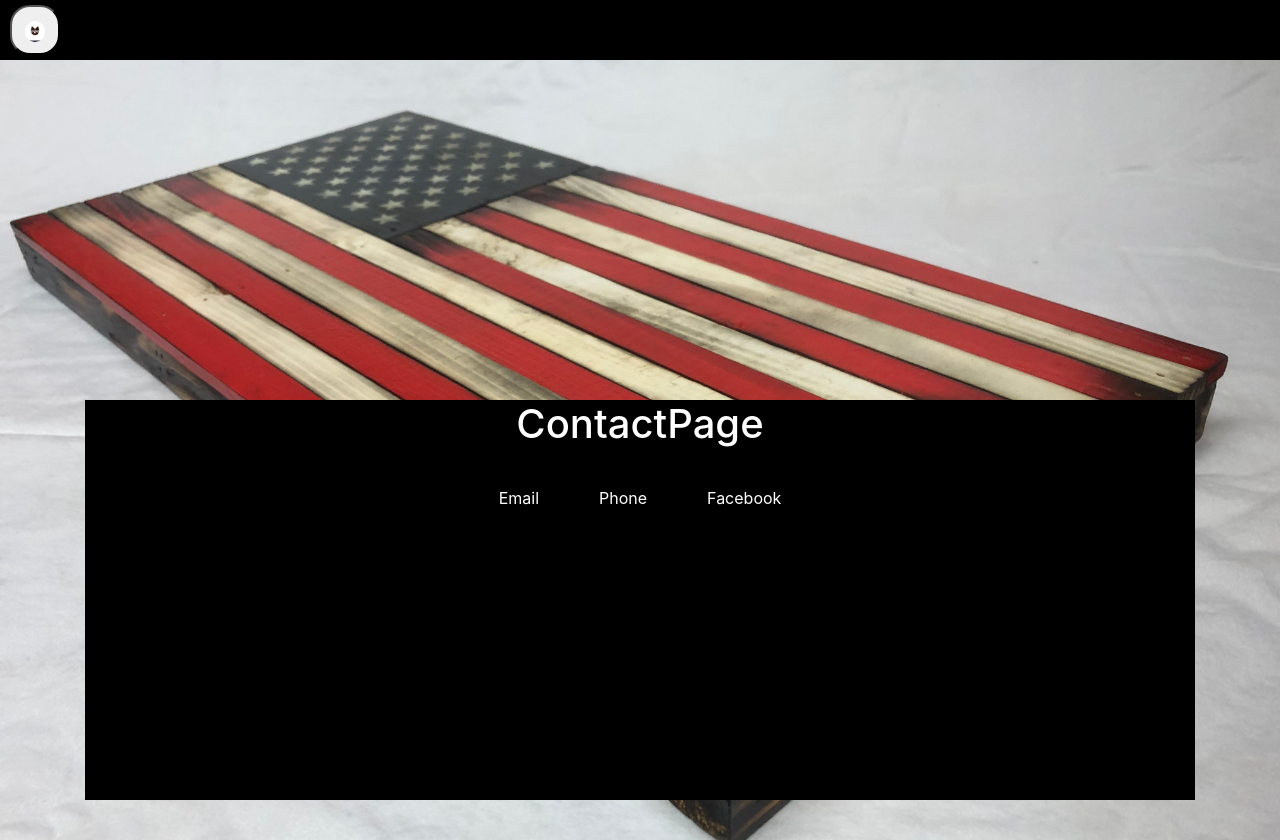
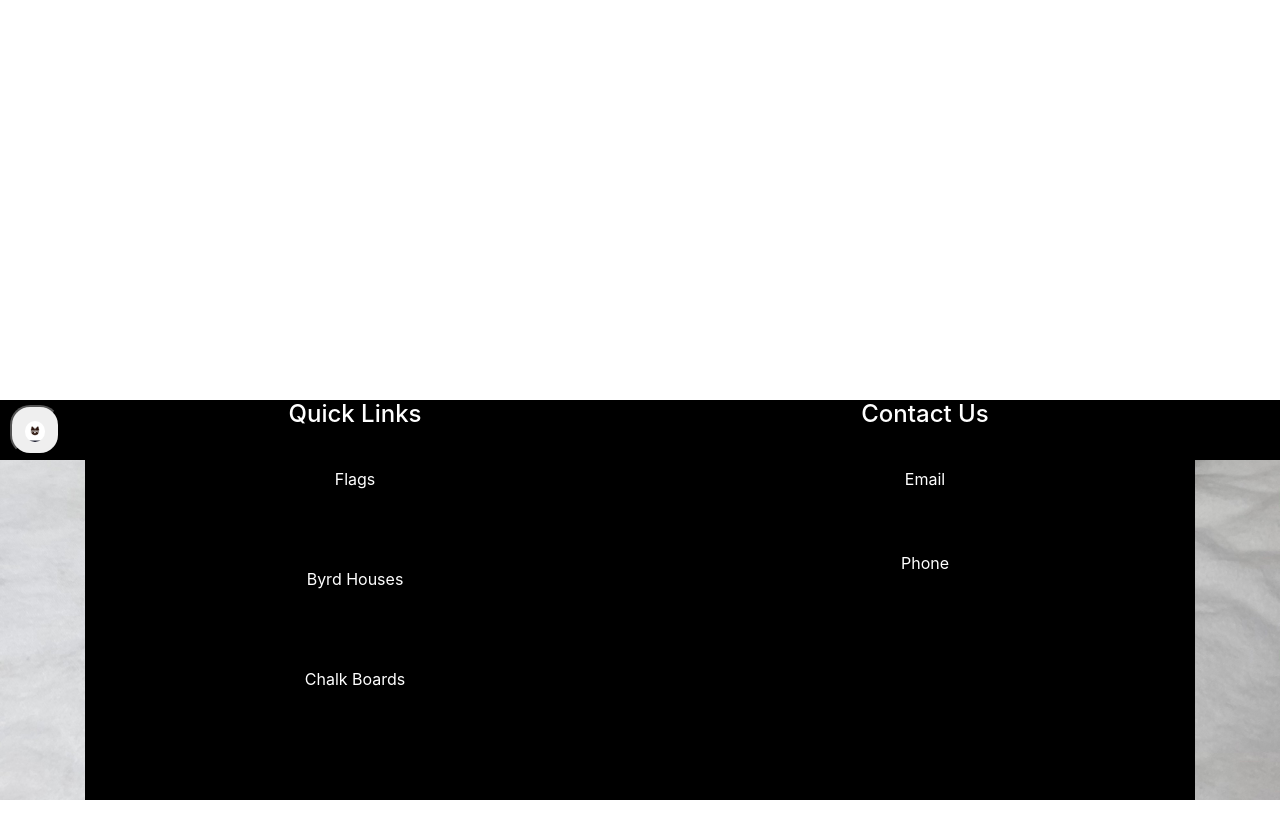
Before and after one commit to GMorse19/rustic, a React (Create React App) app: page /contact in a window 1280 px wide. After the commit the page ends 800 px from the top, so only its background shows below. Built offline with nearby package versions, Linux system fonts and the light colour scheme.

Commit message:
Working on layout

```diff
--- a/src/ContactPage/ContactPage.js
+++ b/src/ContactPage/ContactPage.js
@@ -6,18 +6,22 @@ import './ContactPage.scss'
 
 const ContactPage = () => (
   <Container>
+  <div className='contact-div contact-page'>
     <Row>
       <Col>
-        <div className='contact-div'>
-          <h1 id='contact' className='contact-page'>ContactPage</h1>
-          <p>
-              <a href='/'>Email</a>
-              <a href='/'>Phone</a>
-              <a href='/'>Facebook</a>
-          </p>
-        </div>
+          <h4>Quick Links</h4>
+          <p><a href='/'>Flags</a></p>
+          <p><a href='/'>Byrd Houses</a></p>
+          <p><a href='/'>Chalk Boards</a></p>
+      </Col>
+      <Col>
+          <h4>Contact Us</h4>
+          <a href='/'>Email</a>
+          <br />
+          <a href='/'>Phone</a>
       </Col>
     </Row>
+    </div>
   </Container>
 )
 
--- a/src/ContactPage/ContactPage.scss
+++ b/src/ContactPage/ContactPage.scss
@@ -1,6 +1,7 @@
+
 .contact-div {
   background-color: #000;
   height: 400px;
-  margin-bottom: 40px;
+  // margin-bottom: 40px;
   margin-top: 400px;
 }
```
